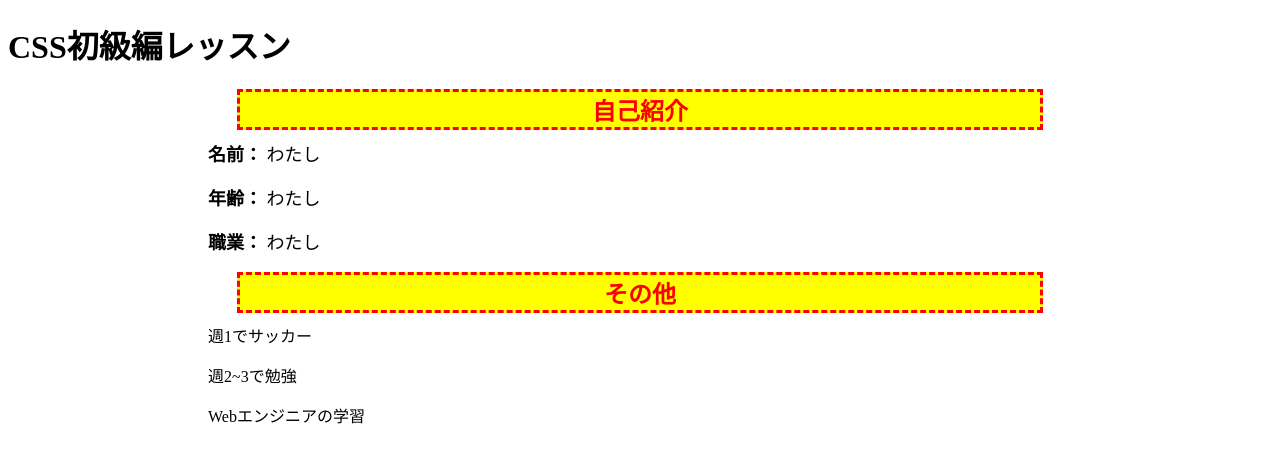
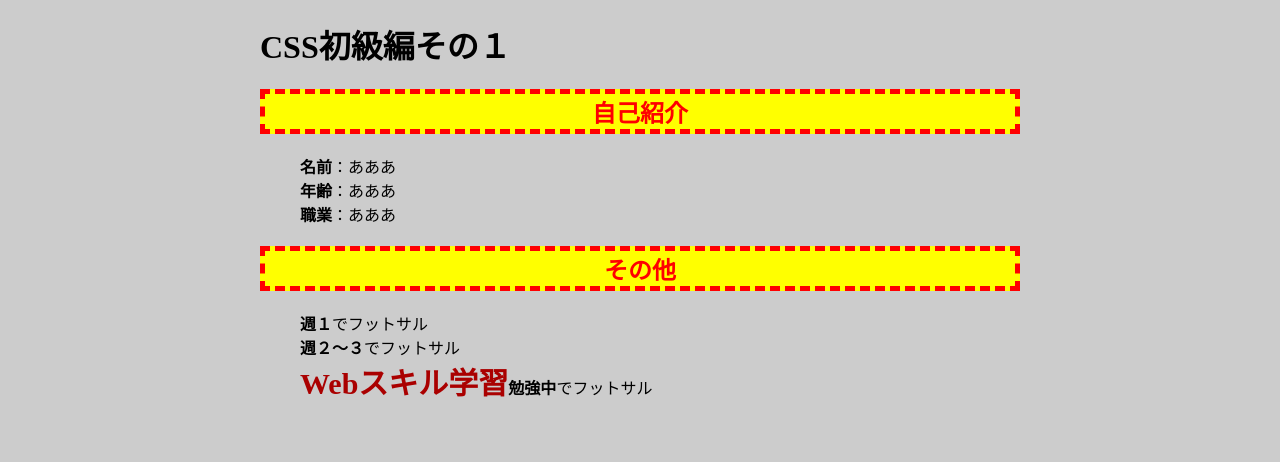
Before and after one commit to ryota-09/practice, a plain HTML site: page index.html in a window 1280 px wide. Drawn offline with Linux system fonts and the light colour scheme.

Commit message:
css second2

```diff
--- a/index.html
+++ b/index.html
@@ -4,28 +4,26 @@
   <meta charset="UTF-8">
   <meta http-equiv="X-UA-Compatible" content="IE=edge">
   <meta name="viewport" content="width=device-width, initial-scale=1.0">
-  <title>CSS初級編レッスン</title>
+  <title>CSS初級編その１</title>
   <link rel="stylesheet" href="style.css">
 </head>
 <body>
-  <h1>CSS初級編レッスン</h1>
-  <div>
+  <h1>CSS初級編その１</h1>
+  <div class="container">
     <h2>自己紹介</h2>
-    <p class="intro" id="name">名前：
-      <span>わたし</span>
-    </p>
-    <p class="intro" id="age">年齢：
-      <span>わたし</span>
-    </p>
-    <p class="intro" id="job">職業：
-      <span>わたし</span>
-    </p>
+    <ul>
+      <li><span class="bold">名前</span>：あああ</li>
+      <li><span class="bold">年齢</span>：あああ</li>
+      <li><span class="bold">職業</span>：あああ</li>
+    </ul>
   </div>
-  <div>
+  <div class="conteiner">
     <h2>その他</h2>
-    <p class="other" id="sport">週1でサッカー</p>
-    <p class="other" id="train">週2~3で勉強</p>
-    <p class="other" id="study">Webエンジニアの学習</p>
+    <ul>
+      <li><span class="bold">週１</span>でフットサル</li>
+      <li><span class="bold">週２〜３</span>でフットサル</li>
+      <li><span class="bold"><span id="important">Webスキル学習</span>勉強中</span>でフットサル</li>
+    </ul>
   </div>
 </body>
 </html>
--- a/style.css
+++ b/style.css
@@ -1,47 +1,29 @@
-h2 {
-  color: red;
-  background-color: yellow;
-  border-color: red;
-  border-style: dashed;
-  text-align: center;
-  width: 800px;
-  margin: auto;
+body {
+  background: #cccccc;
+  width: 760px;
+  margin: 0 auto;
 }
 
-.intro {
-  font-size: large;
-  margin-top: 10px;
-  margin-left: 200px;
+h2 {
+  color: #ff0000;
+  text-align: center;
+  background-color: #ffff00;
+  border: 5px dashed #ff0000;
+}
+
+ul {
+  list-style-type: none;
+}
+
+.container {
+  margin-bottom: 20px;
+}
+
+.bold {
   font-weight: bold;
 }
 
-span {
-  color: black;
-  font-weight: lighter;
+#important {
+  font-size: 30px;
+  color: #aa0000;
 }
-
-.other {
-  margin-top: 10px;
-  margin-left: 200px;
-}
-
-p*[Webエンジニア] {
-
-}
-
-.first {
-  color: red;
-  border: solid;
-  padding: 20px;
-  margin-bottom: 100px;
-}
-
-.back {
-  background-color: aqua;
-}
-
-#next {
-  border:solid;
-  padding-bottom: 50px;
-  margin-top: 100px;
-}
```
